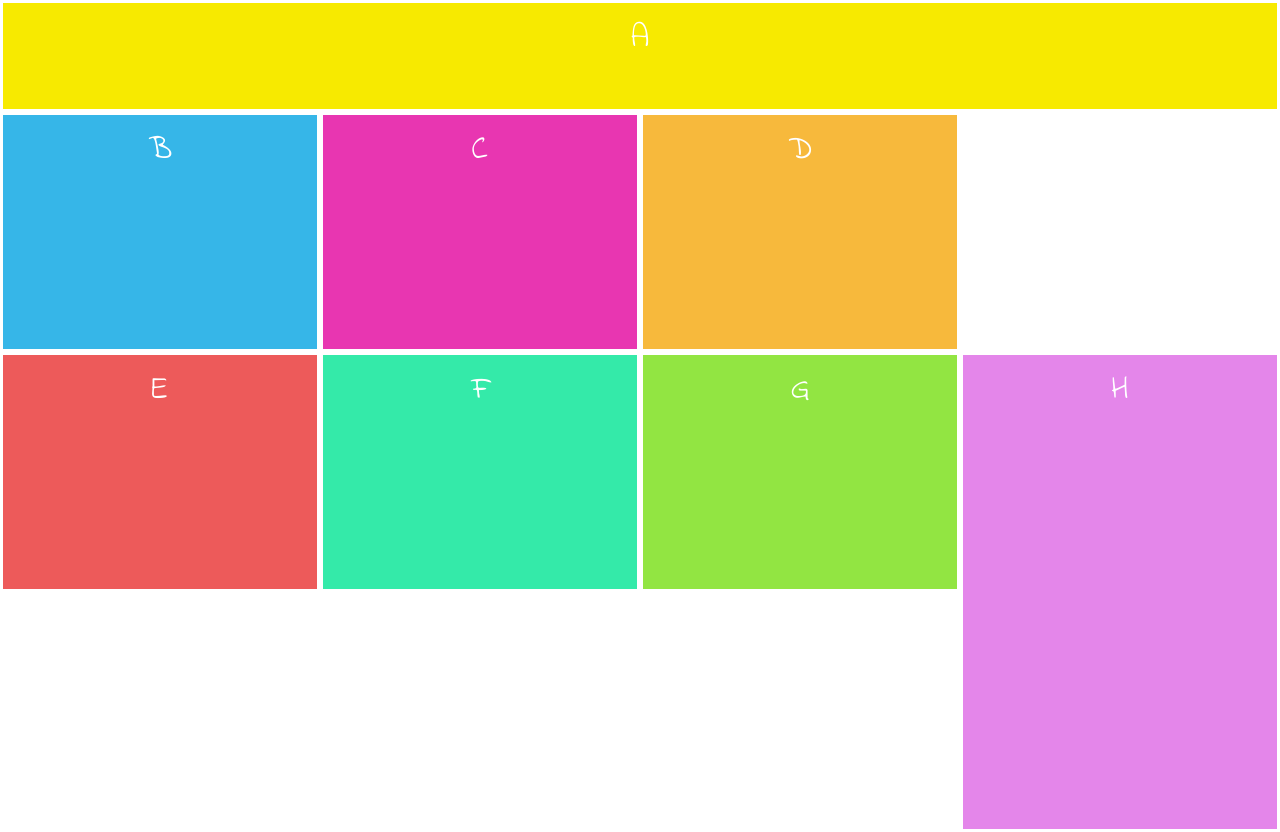
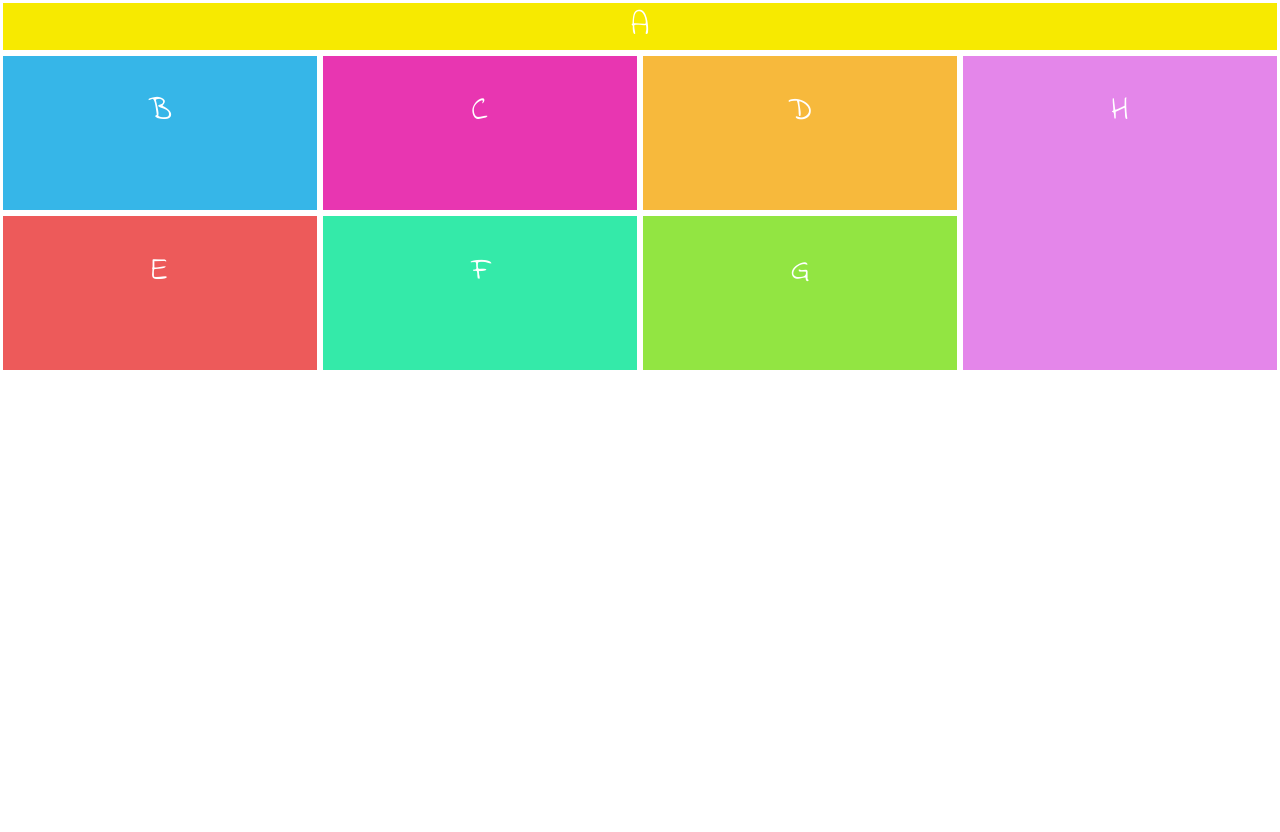
Before and after one commit to LulyAtilano/desktop-a-mobile, a plain HTML site: page index3.html in a window 1280 px wide. After the commit the page ends 800 px from the top, so only its background shows below. Drawn offline with Linux system fonts and the light colour scheme.

Commit message:
se corrige el archivo de grid, se modifico la estructura y diseño de las 3 versiones del ejercicio

```diff
--- /dev/null
+++ b/grid.css
@@ -0,0 +1,39 @@
+/* Diseño de desktop a mobile */
+* {
+    box-sizing: border-box;
+    margin: 0;
+    padding: 0;
+}
+
+.container {
+    width: 100%;
+    margin: 0px auto;
+}
+
+.row:after, .row:before {
+    content: " ";
+    display: table;
+}
+
+.row:after {
+    clear: both;
+}
+
+[class*="col-"] {
+    min-height: 7px;
+    float: left;
+}
+
+/* Define el ancho de las columnas */
+.col-1 { width: 8.33%; }
+.col-2 { width: 16.66%; }
+.col-3 { width: 25%; }
+.col-4 { width: 33.33%; }
+.col-5 { width: 41.67%; }
+.col-6 { width: 50%; }
+.col-7 { width: 58.33%; }
+.col-8 { width: 66.67%; }
+.col-9 { width: 75%; }
+.col-10 { width: 83.33%; }
+.col-11 { width: 91.67%; }
+.col-12 { width: 100%; }
--- a/index3.html
+++ b/index3.html
@@ -6,18 +6,31 @@
         <title> Version C </title>
         <meta name="viewport" content="width=device-width, initial-scale=1">
         <link href="https://fonts.googleapis.com/css?family=Indie+Flower" rel="stylesheet">
+        <link rel="stylesheet" type="text/css" media="screen" href="grid.css" />
         <link rel="stylesheet" type="text/css" media="screen" href="main3.css" />
     </head>
     <body>
         <main class="container">
-            <div class="row col-12 back-yellow"> A </div>
-            <div class="row col-3 back-blue"> B </div>
-            <div class="row col-3 back-pink"> C </div>
-            <div class="row col-3 back-orange"> D </div>
-            <div class="row col-3 back-red"> E </div>
-            <div class="row col-3 back-aqua"> F </div>
-            <div class="row col-3 back-green"> G </div>
-            <div class="row col-3 back-purple"> H </div>
+            <section class="row">
+                <div class="col-12 back-yellow"> A </div>
+            </section>
+            <section class="row">
+                <div class="col-9">
+                    <div class="row">
+                        <div class="col-4 back-blue"> B </div>
+                        <div class="col-4 back-pink"> C </div>
+                        <div class="col-4 back-orange"> D </div>
+                    </div>
+                    <div class="row">
+                        <div class="col-4 back-red"> E </div>
+                        <div class="col-4 back-aqua"> F </div>
+                        <div class="col-4 back-green"> G </div>
+                    </div>
+                </div>
+                <div class="col-3">
+                    <div class="col-12 back-purple"> H </div>
+                </div>
+            </section>
         </main>
     </body>
 </html>
--- a/main.css
+++ b/main.css
@@ -1,40 +1,12 @@
 /* Diseño de desktop a mobile */
-* {
-    box-sizing: border-box;
-    margin: 0;
-    padding: 0;
-}
 
-.container {
+body {
     color: white;
     font-family: 'Indie Flower', cursive;
     font-size: 2em;
     font-weight: lighter;
-    margin: 0 auto;
-    min-width: 1000px;
     text-align: center;
-    width: 100%
 }
-
-.row:before, .row:after {
-    content: "";
-    display: table;
-    clear: both;
-}
-
-[class*="col-"] {
-    border: 3px solid white;
-    float: left;
-    /*min-height: 17px;*/
-    height: 3.5em;
-    /* glutters*/
-    padding: 12px;
-}
-
-/* Define el ancho de las columnas */
-.col-3 { width: 25%; }
-.col-9 { width: 75%; }
-.col-12 { width: 100%; }
 
 /* Definir los colores */
 .back-aqua { background-color: #34EAA9; }
@@ -43,7 +15,12 @@
 
 /* Define la altura de las secciones */
 .back-aqua, .back-purple {
-    height: 15em;
+    height: 5em;
+}
+
+/* Bordes en todas las áreas */
+.back-aqua, .back-purple, .back-yellow {
+    border: 3px solid white;
 }
 
 /* Se realiza el ajuste de desktop a mobile */
--- a/main2.css
+++ b/main2.css
@@ -1,49 +1,10 @@
-/* Diseño de desktop a mobile */
-* {
-    box-sizing: border-box;
-    margin: 0;
-    padding: 0;
-}
-
-.container {
+body {
     color: white;
-    font-family: 'Indie Flower', cursive;
     font-size: 2em;
     font-weight: lighter;
-    margin: 0 auto;
-    min-width: 1000px;
     text-align: center;
-    width: 100%
+    font-family: 'Indie Flower', cursive;
 }
-
-.row:before, .row:after {
-    content: "";
-    display: table;
-    clear: both;
-}
-
-[class*="col-"] {
-    border: 3px solid white;
-    float: left;
-    /*min-height: 17px;*/
-    height: 3.5em;
-    /* glutters*/
-    padding: 12px;
-}
-
-/* Define el ancho de las columnas */
-.col-1 { width: 8.33%; }
-.col-2 { width: 16.66%; }
-.col-3 { width: 25%; }
-.col-4 { width: 33.33%; }
-.col-5 { width: 41.67%; }
-.col-6 { width: 50%; }
-.col-7 { width: 58.33%; }
-.col-8 { width: 66.67%; }
-.col-9 { width: 75%; }
-.col-10 { width: 83.33%; }
-.col-11 { width: 91.67%; }
-.col-12 { width: 100%; }
 
 /* Definir los colores */
 .back-aqua { background-color: #34EAA9; }
@@ -55,22 +16,19 @@
 
 /* Define la altura de las secciones */
 .back-purple {
-    height: 15em;
     float: right;
+    min-height: 10em;
+    padding: 1em .5em;
 }
 
-.back-aqua  {
-    height: 7.5em;
+.back-aqua, .back-blue, .back-orange, .back-pink {
+    min-height: 5em;
+    padding: 1em .5em;
 }
 
-.back-blue {
-    height: 7.5em;
-    /* display: block; */
-    clear: both;
-}
-
-.back-orange, .back-pink {
-    height: 7.5em;
+/* Bordes en todas las áreas */
+.back-aqua, .back-blue, .back-orange, .back-pink, .back-purple, .back-yellow {
+    border: 3px solid white;
 }
 
 /* Se realiza el ajuste de desktop a mobile */
--- a/main3.css
+++ b/main3.css
@@ -1,49 +1,11 @@
 /* Diseño de desktop a mobile */
-* {
-    box-sizing: border-box;
-    margin: 0;
-    padding: 0;
-}
-
-.container {
+body {
     color: white;
-    font-family: 'Indie Flower', cursive;
     font-size: 2em;
     font-weight: lighter;
-    margin: 0 auto;
-    min-width: 1000px;
     text-align: center;
-    width: 100%
+    font-family: 'Indie Flower', cursive;
 }
-
-.row:before, .row:after {
-    content: "";
-    display: table;
-    clear: both;
-}
-
-[class*="col-"] {
-    border: 3px solid white;
-    float: left;
-    /*min-height: 17px;*/
-    height: 3.5em;
-    /* glutters*/
-    padding: 12px;
-}
-
-/* Define el ancho de las columnas */
-.col-1 { width: 8.33%; }
-.col-2 { width: 16.66%; }
-.col-3 { width: 25%; }
-.col-4 { width: 33.33%; }
-.col-5 { width: 41.67%; }
-.col-6 { width: 50%; }
-.col-7 { width: 58.33%; }
-.col-8 { width: 66.67%; }
-.col-9 { width: 75%; }
-.col-10 { width: 83.33%; }
-.col-11 { width: 91.67%; }
-.col-12 { width: 100%; }
 
 /* Definir los colores */
 .back-aqua { background-color: #34EAA9; }
@@ -57,17 +19,19 @@
 
 /* Define la altura de las secciones */
 .back-purple {
-    height: 15em;
+    min-height: 10em;
     float: right;
+    padding: 1em .5em;
 }
 
 .back-aqua, .back-blue, .back-orange, .back-pink, .back-red, .back-green {
-    height: 7.5em;
+    min-height: 5em;
+    padding: 1em .5em;
 }
 
-
-.back-red {
-    clear: both;
+/* Bordes en todas las áreas */
+.back-aqua, .back-blue, .back-orange, .back-pink, .back-red, .back-green, .back-purple, .back-yellow {
+    border: 3px solid white;
 }
 
 /* Se realiza el ajuste de desktop a mobile */
```
Also changed, not shown: index.html (+1 -0 lines), index2.html (+29 -6 lines).
